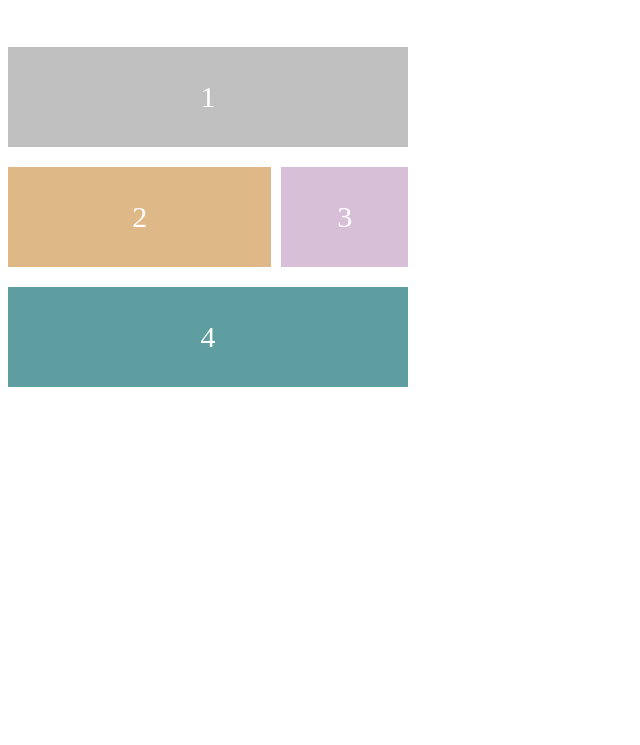
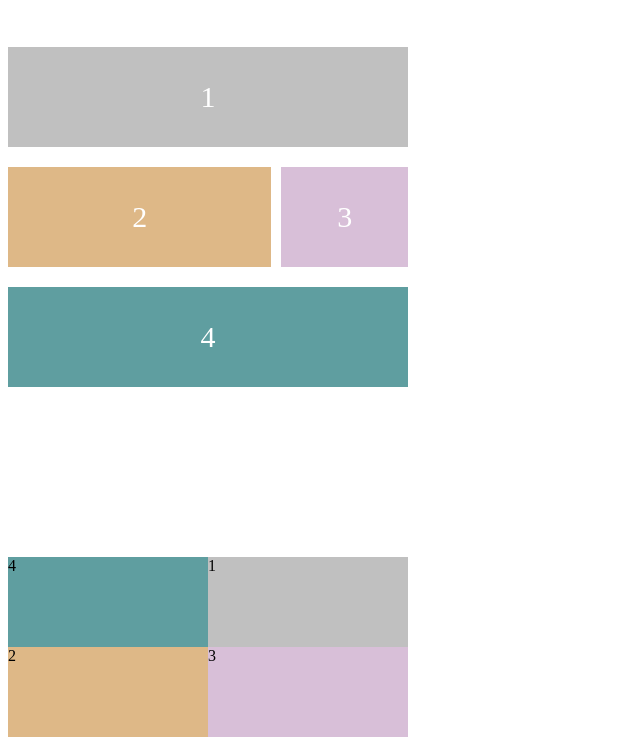
Before and after one commit to max-kim-tutorial/CSS-grid, a plain HTML site: page index.html in a window 1280 px wide. Shown: the part 561-1306 px from the top of the page, without its empty margins (0-640 px from the left). Before the commit the page ends 1076 px from the top, so only its background shows below. Drawn offline with Linux system fonts and the light colour scheme.

Commit message:
grid item

```diff
--- a/index.css
+++ b/index.css
@@ -81,3 +81,27 @@
     "main main aside"
     "footer footer footer";
 }
+
+.grid-container-3 {
+  width: 400px;
+  display: grid;
+  grid-template-rows: repeat(2, 90px);
+  grid-template-columns: repeat(2, 1fr);
+}
+
+.grid-item-3:nth-child(1) {
+  background-color: silver;
+}
+
+.grid-item-3:nth-child(2) {
+  background-color: burlywood;
+}
+
+.grid-item-3:nth-child(3) {
+  background-color: thistle;
+}
+
+.grid-item-3:nth-child(4) {
+  background-color: cadetblue;
+  order: -1;
+}
--- a/index.html
+++ b/index.html
@@ -32,5 +32,12 @@
       <div class="grid-item grid-item-2">5</div>
       <div class="grid-item grid-item-2">6</div>
     </div>
+    <div class="space"></div>
+    <div class="grid-container-3">
+      <div class="grid-item-3">1</div>
+      <div class="grid-item-3">2</div>
+      <div class="grid-item-3">3</div>
+      <div class="grid-item-3">4</div>
+    </div>
   </body>
 </html>
```
Also changed, not shown: 1 other file.
